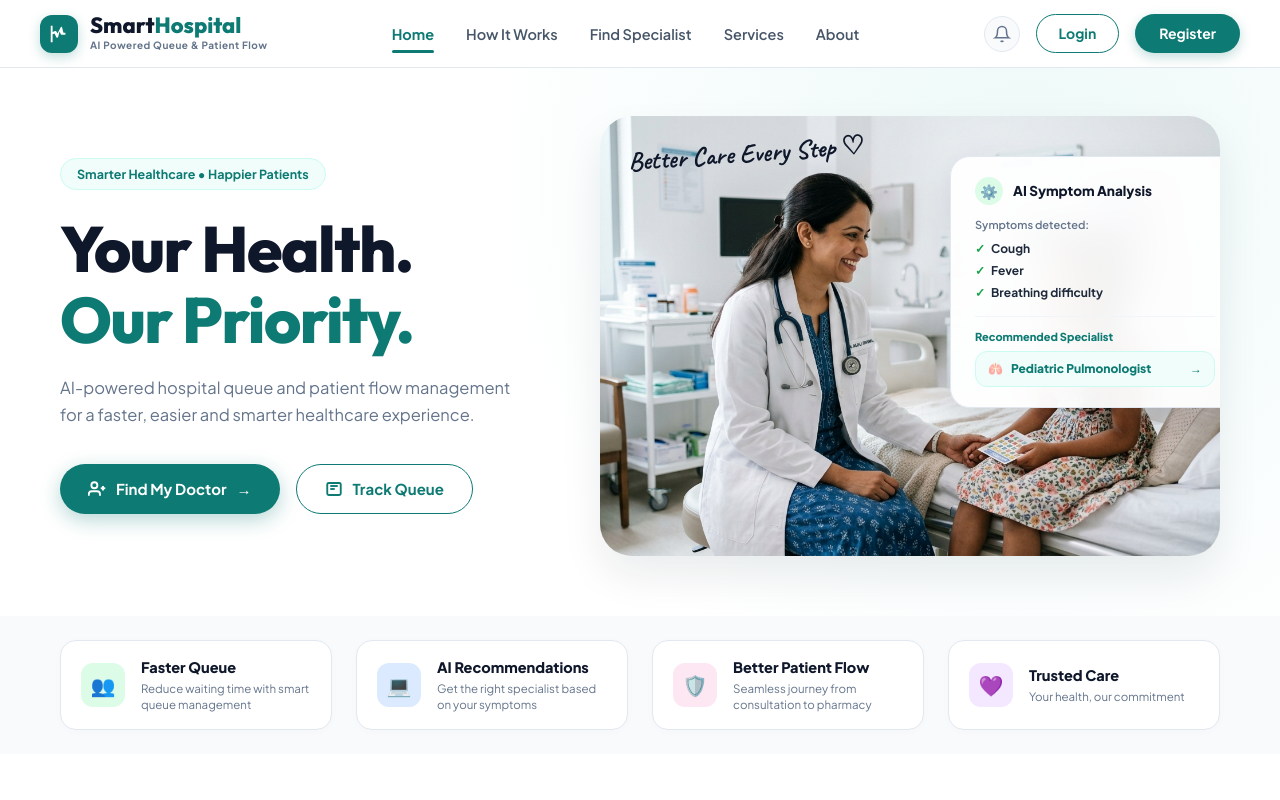
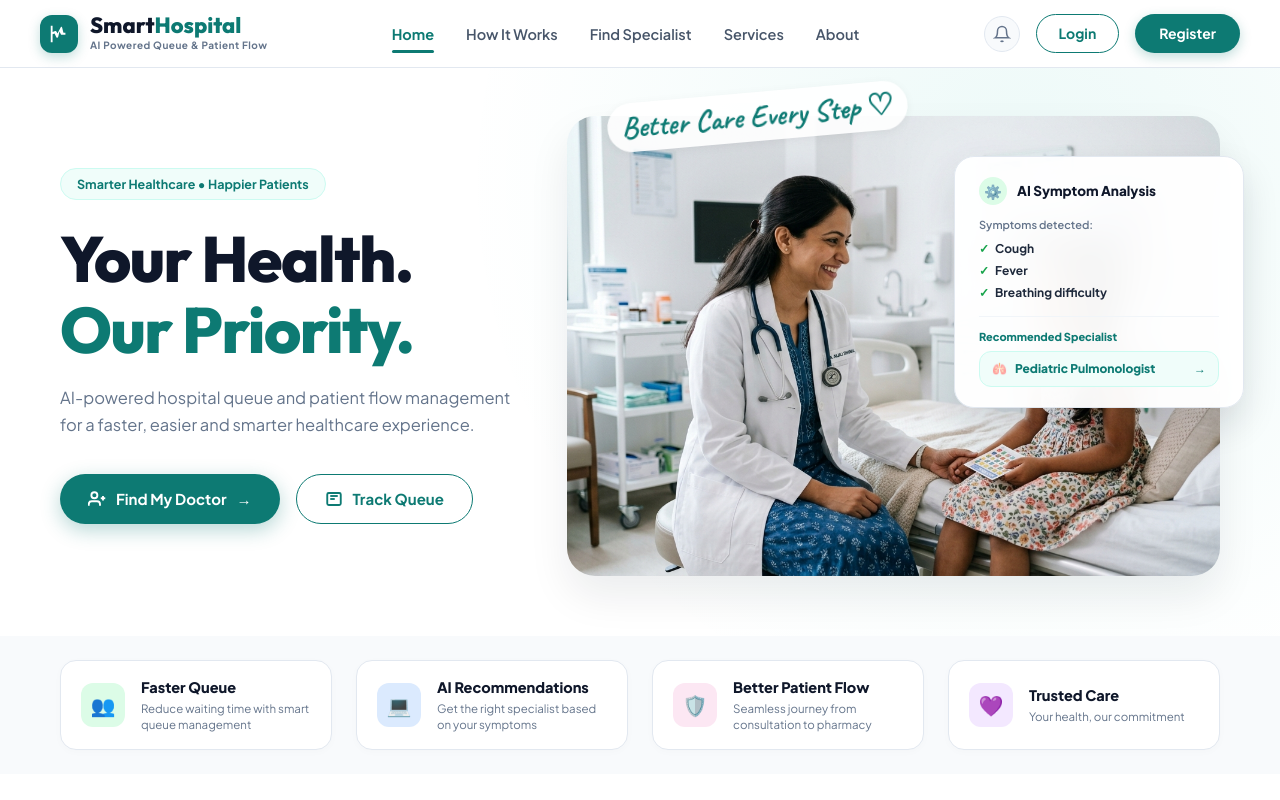
Before and after one commit to muralimdev07/Mediflow-Ai, a React (Vite) app in the folder frontend/: page / in a window 1280 px wide. Shown: the top 800 px of the page. Built offline with nearby package versions, Linux system fonts and the light colour scheme; no server answers.

Commit message:
feat: bypass browser cache for Hero doctor image and set exact 16:9 banner ratio

```diff
--- a/frontend/src/components/LandingPage.css
+++ b/frontend/src/components/LandingPage.css
@@ -268,37 +268,42 @@
 .mf-ref-hero-img-box {
   position: relative;
   width: 100%;
-  max-width: 620px;
-  border-radius: 32px;
-  overflow: hidden;
-  box-shadow: 0 20px 40px rgba(15, 23, 42, 0.08);
+  max-width: 680px;
+  border-radius: 28px;
+  overflow: visible;
 }
 
 .mf-handwritten-quote {
   position: absolute;
-  top: 18px;
-  left: 28px;
+  top: -24px;
+  left: 40px;
   font-family: 'Caveat', cursive;
-  font-size: 26px;
+  font-size: 30px;
   font-weight: 700;
-  color: #0F172A;
-  z-index: 8;
-  transform: rotate(-4deg);
+  color: #0D7A73;
+  z-index: 12;
+  transform: rotate(-5deg);
+  background: rgba(255, 255, 255, 0.9);
+  padding: 2px 14px;
+  border-radius: 99px;
+  box-shadow: 0 2px 10px rgba(0, 0, 0, 0.05);
 }
 
 .mf-ref-hero-img {
   width: 100%;
-  height: 440px;
+  height: 460px;
   object-fit: cover;
+  border-radius: 28px;
   display: block;
+  box-shadow: 0 20px 40px rgba(15, 23, 42, 0.08);
 }
 
 /* Floating AI Symptom Card Overlay */
 .mf-ref-ai-card {
   position: absolute;
   top: 40px;
-  right: -20px;
-  background: rgba(255, 255, 255, 0.95);
+  right: -24px;
+  background: rgba(255, 255, 255, 0.96);
   backdrop-filter: blur(16px);
   border: 1px solid #E2E8F0;
   border-radius: 20px;
--- a/frontend/src/components/LandingPage.jsx
+++ b/frontend/src/components/LandingPage.jsx
@@ -120,7 +120,7 @@ const LandingPage = ({ onGetStarted }) => {
               </div>
 
               <img
-                src="/mediflow_hero_doctor_child.jpg"
+                src="/mediflow_hero_doctor_child_v2.jpg"
                 alt="Indian female doctor examining child patient"
                 className="mf-ref-hero-img"
               />
```
Also changed, not shown: frontend/public/mediflow_hero_doctor_child_v2.jpg (added).
